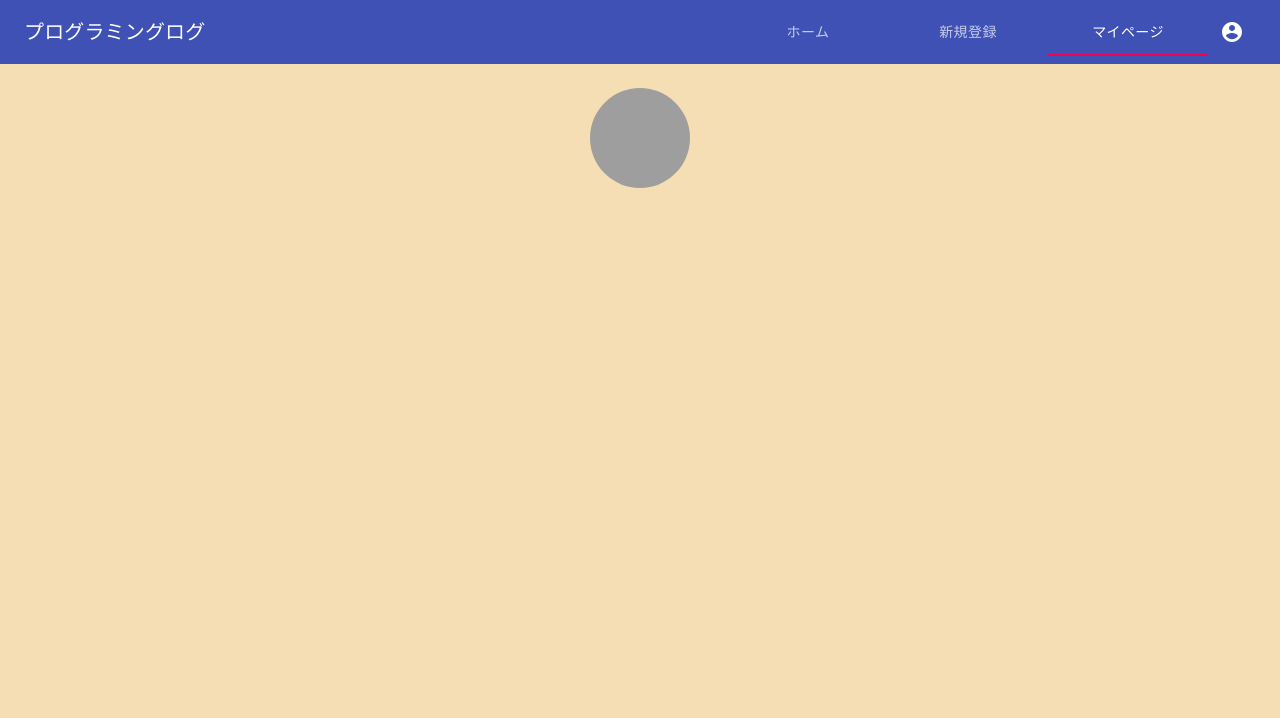
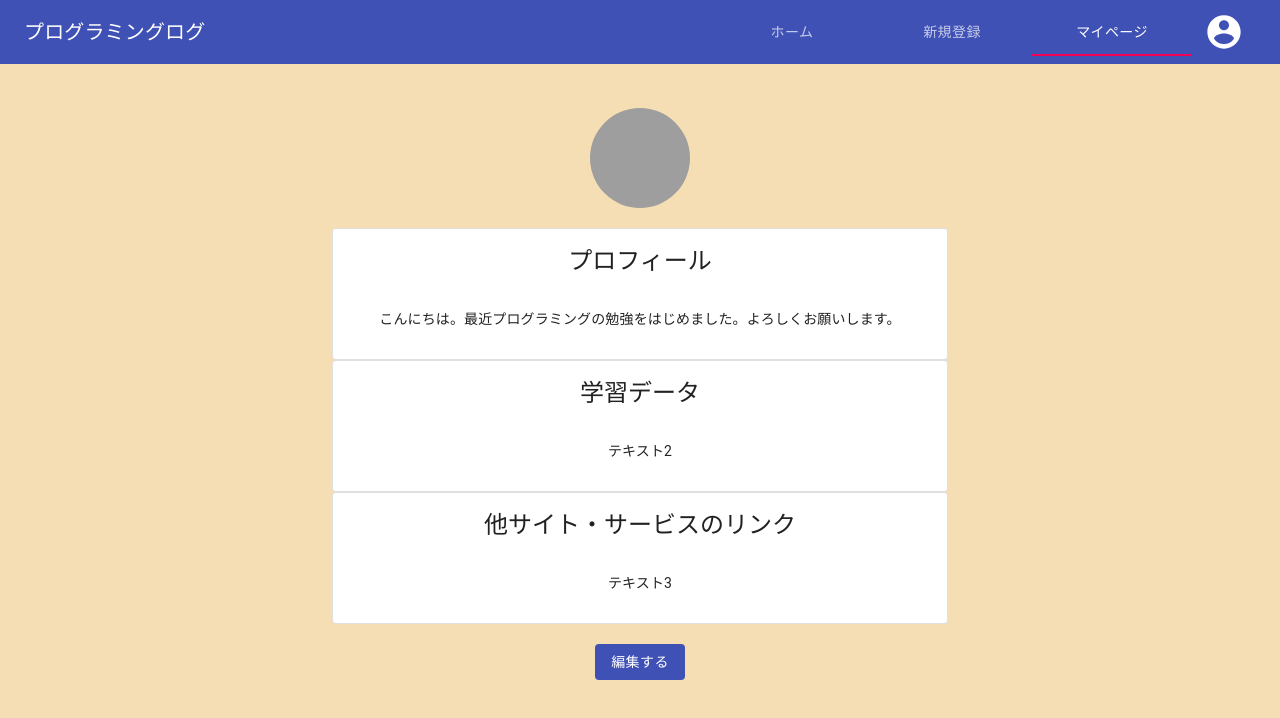
Before and after one commit to yk2906/programingLog, a React (Create React App) app in the folder front/: page / in a window 1280 px wide. Both pictures are taken after a click on the tab "マイページ". Shown: the top 718 px of the page. Built offline with nearby package versions, Linux system fonts and the light colour scheme; grey boxes are pictures that could not be loaded.

Commit message:
third commit

```diff
--- a/front/src/assets/styles/style.css
+++ b/front/src/assets/styles/style.css
@@ -9,8 +9,6 @@
     /* margin: 10px;  */
 }
 
-.card-list {
-}
 
 .study-time {
     display: flex;
@@ -22,8 +20,6 @@
     flex-basis: 33%;
 }
 
-.study-time p {
-}
 
 .study-time-create-new {
     display: flex;
@@ -46,7 +42,18 @@
 }
 
 .mypage {
-    display: flex;
-    flex-direction: column;
-    align-items: center;
+
 }
+
+.avatar {
+    margin: 20px auto 20px auto;
+}
+
+.inputed-text-field {
+    width: 50%;
+    margin: 0 auto 0 auto;
+}
+
+.edit-button {
+    margin: 20px auto 20px auto;
+}
--- a/front/src/components/Home/Header.jsx
+++ b/front/src/components/Home/Header.jsx
@@ -108,7 +108,7 @@ export default function Header() {
                 onClick={handleMenu}
                 color="inherit"
               >
-                <AccountCircle />
+                <AccountCircle style={{ fontSize: 40 }} />
               </IconButton>
               <Menu
                 id="menu-appbar"
@@ -125,8 +125,8 @@ export default function Header() {
                 open={open}
                 onClose={handleClose}
               >
-                <MenuItem onClick={handleClose}>Profile</MenuItem>
-                <MenuItem onClick={handleClose}>My account</MenuItem>
+                <MenuItem onClick={handleClose}>ログイン</MenuItem>
+                <MenuItem onClick={handleClose}>新規登録</MenuItem>
               </Menu>
             </div>
           )}
--- a/front/src/components/MyPage/InputedTextField.jsx
+++ b/front/src/components/MyPage/InputedTextField.jsx
@@ -1,15 +1,38 @@
 import React from 'react';
-import CssBaseline from '@material-ui/core/CssBaseline';
+import { makeStyles } from '@material-ui/core/styles';
+import Card from '@material-ui/core/Card';
+import CardContent from '@material-ui/core/CardContent';
 import Typography from '@material-ui/core/Typography';
-import Container from '@material-ui/core/Container';
+import { CardHeader } from '@material-ui/core';
 
+const useStyles = makeStyles({
+  root: {
+    minWidth: 275,
+  },
+  bullet: {
+    display: 'inline-block',
+    margin: '0 2px',
+    transform: 'scale(0.8)',
+  },
+  title: {
+    fontSize: 14,
+  },
+  pos: {
+    marginBottom: 12,
+  },
+});
 
-const InputedTextField = () => {
-    return(
-        <div>
-            {/* <h1>プロフィール</h1> */}
-        </div>
-    )
+export default function InputedTextField(props) {
+  const classes = useStyles();
+
+  return (
+			<Card className={classes.root} variant="outlined">
+				<CardHeader title={props.title} />
+				<CardContent>
+					<Typography className={classes.title} color="textPrimary" gutterBottom>
+						{props.text}
+					</Typography>
+				</CardContent>
+			</Card>
+  );
 }
-
-export default InputedTextField;
--- a/front/src/components/MyPage/MyPage.jsx
+++ b/front/src/components/MyPage/MyPage.jsx
@@ -1,6 +1,7 @@
 import React from 'react';
 import Avatar from '@material-ui/core/Avatar';
 import InputedTextField from './InputedTextField';
+import Button from '@material-ui/core/Button';
 
 const MyPage = () => {
 	return(
@@ -9,9 +10,18 @@ const MyPage = () => {
 				<Avatar
 				alt="picture"
 				src="/static/images/avatar/1.jpg"
-					style={{ height: 100, width: 100 }}
+				style={{ height: 100, width: 100, margin: 'auto' }}
 				/>
-					<InputedTextField />
+			</div>
+			<div className="inputed-text-field">
+				<InputedTextField title={"プロフィール"} text={"こんにちは。最近プログラミングの勉強をはじめました。よろしくお願いします。"} />
+				<InputedTextField title={"学習データ"} text={"テキスト2"}/>
+				<InputedTextField title={"他サイト・サービスのリンク"} text={"テキスト3"} />
+			</div>
+			<div className="edit-button">
+				<Button variant="contained" color="primary" disableElevation>
+					編集する
+				</Button>
 			</div>
 		</div>
 	)
```
Also changed, not shown: front/src/components/Home/Home.jsx (deleted), 1 other file (tests, documents, lock files or other folders). Lines whose indentation alone changed are shown as unchanged.
